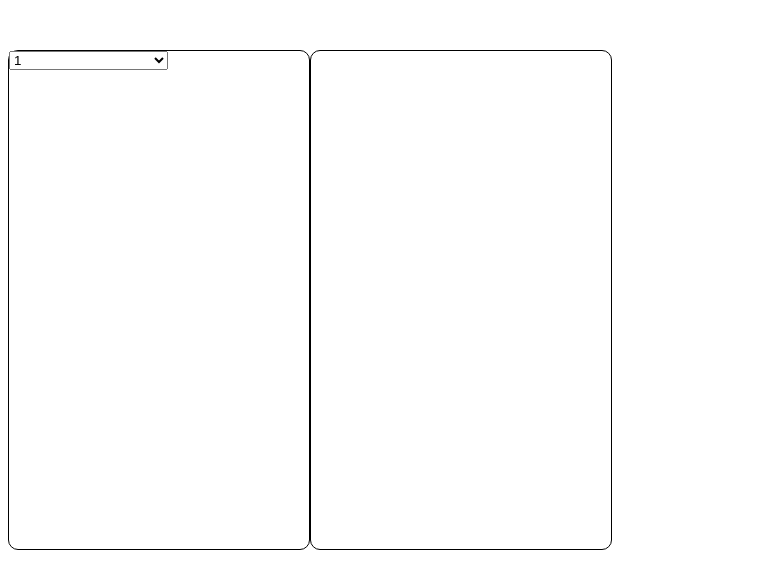
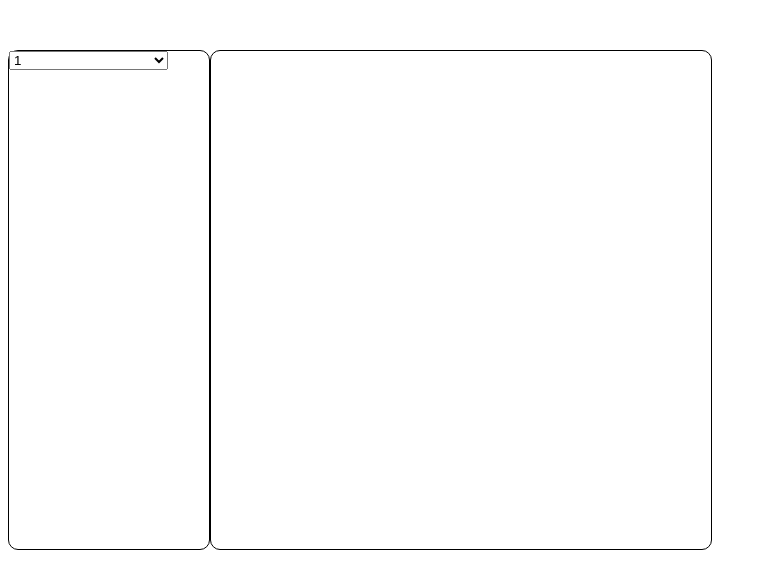
Before and after one commit to myp1blka/WookiPedia, a plain HTML site: page index.html in a window 1280 px wide. Shown: the whole page, without its empty margins (0-767 px from the left). Drawn offline with nearby package versions, Linux system fonts and the light colour scheme.

Commit message:
3st step

```diff
--- a/js/main.js
+++ b/js/main.js
@@ -19,7 +19,7 @@ let chooseYouPlanet =  parseInt( elChoosePlanet.value );
 
 
 const GetOverHere = async () => {
-    elField2.innerHTML = '';
+    elField2.innerHTML = ' Loading...  <img src="./img/loading.gif"> ';
     chooseYouPlanet =  parseInt( elChoosePlanet.value );
     const result = await axios.get('https://swapi.dev/api/planets/' + chooseYouPlanet + '/');
     console.log (result.data);
--- a/style/main.css
+++ b/style/main.css
@@ -12,14 +12,14 @@
 }
 
 .field1 {
-    width: 300px;
+    width: 200px;
     min-height: 150px;
     /* background-color: gray; */
     border: 1px solid rgb(0, 0, 0);
     border-radius: 10px;
 }
 .field2 {
-    width: 300px;
+    width: 500px;
     min-height: 150px;
     /* background-color: gray; */
     border: 1px solid rgb(0, 0, 0);
```
Also changed, not shown: img/loading.gif (added), img/sheep0.png (deleted), img/sheep1.png (deleted), img/sheep2.png (deleted), img/sheep3.png (deleted), img/sheep4.png (deleted), img/warsh.webp (deleted).
